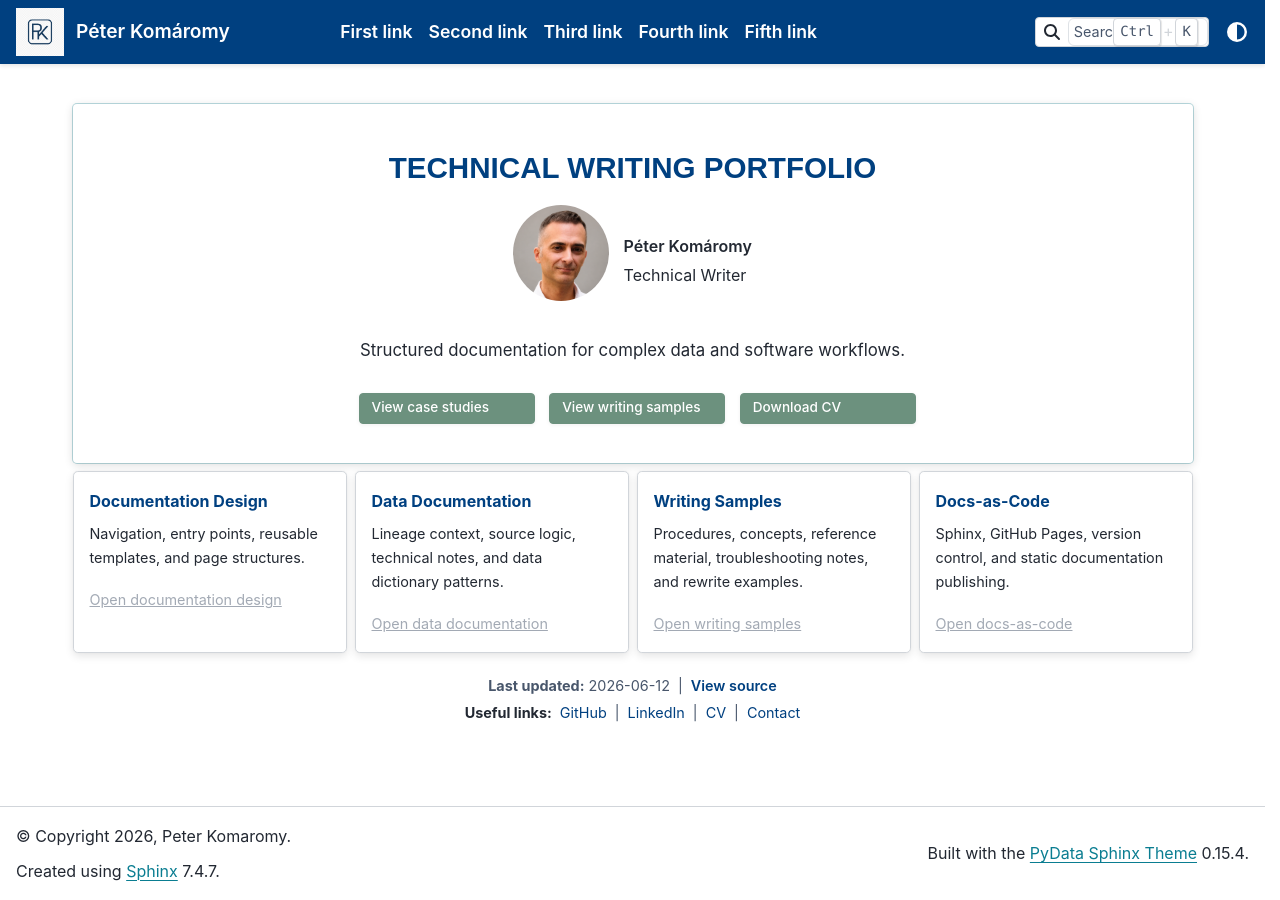
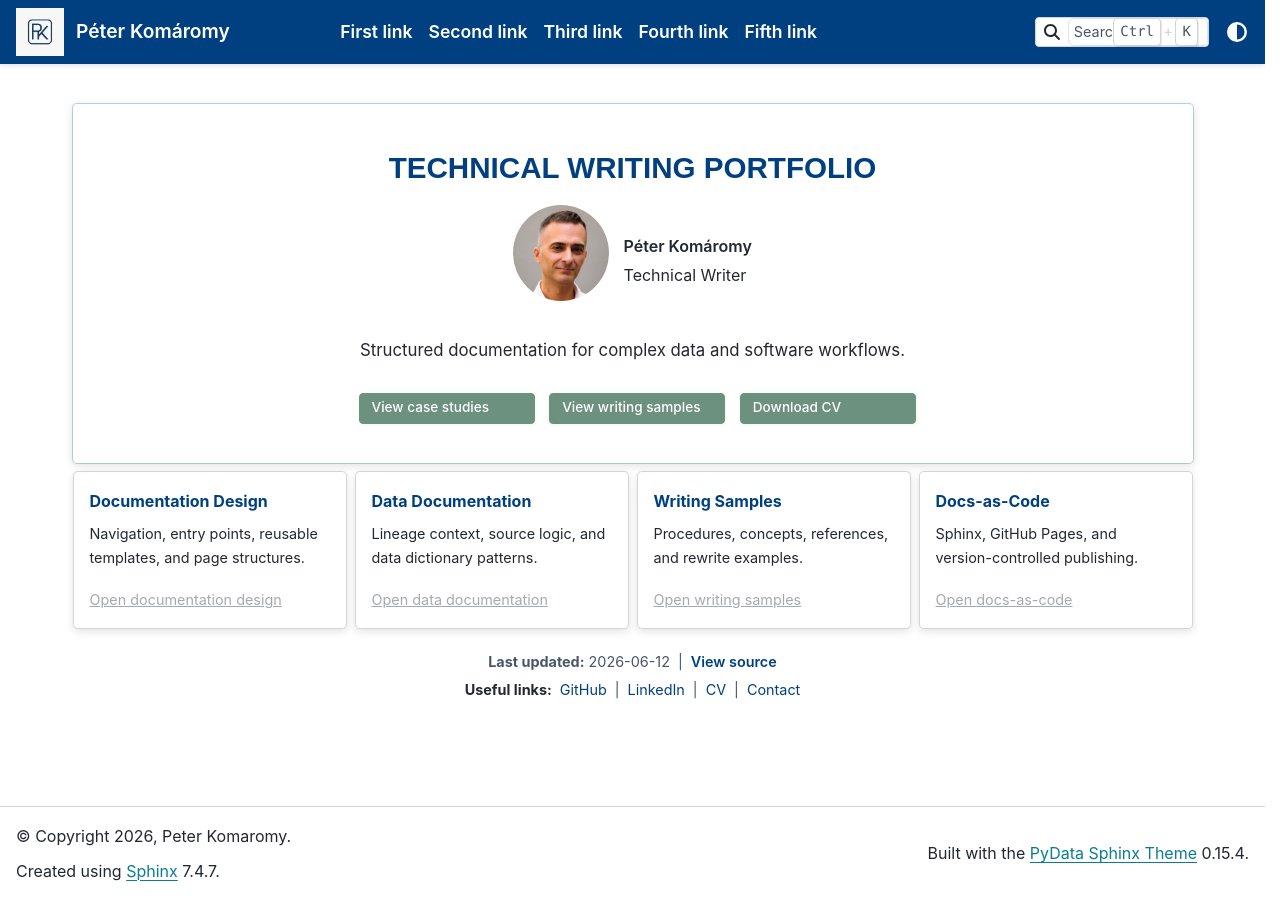
Before and after one commit to peter-komaromy/portfolio, a Sphinx documentation site: the page built from source/index.rst, in a window 1280 px wide. Built offline with Sphinx 7.4.7 and the PyData theme 0.15.4, drawn with Linux system fonts in a browser that asks for light colours.

Commit message:
Update site content

```diff
--- a/source/index.rst
+++ b/source/index.rst
@@ -108,7 +108,7 @@
          :shadow: sm
          :class-card: sd-rounded-2
 
-         Lineage context, source logic, technical notes, and data dictionary patterns.
+         Lineage context, source logic, and data dictionary patterns.
 
          :dead-link:`Open data documentation`
 
@@ -116,7 +116,7 @@
          :shadow: sm
          :class-card: sd-rounded-2
 
-         Procedures, concepts, reference material, troubleshooting notes, and rewrite examples.
+         Procedures, concepts, references, and rewrite examples.
 
          :dead-link:`Open writing samples`
 
@@ -124,7 +124,7 @@
          :shadow: sm
          :class-card: sd-rounded-2
 
-         Sphinx, GitHub Pages, version control, and static documentation publishing.
+         Sphinx, GitHub Pages, and version-controlled publishing.
 
          :dead-link:`Open docs-as-code`
 
```
